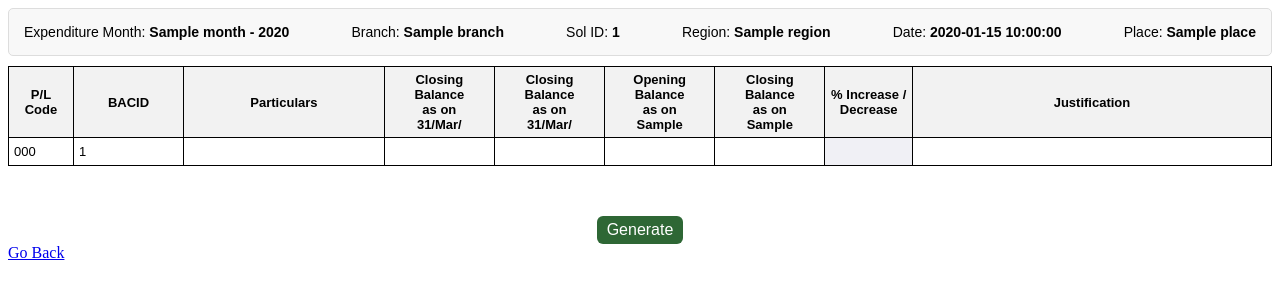
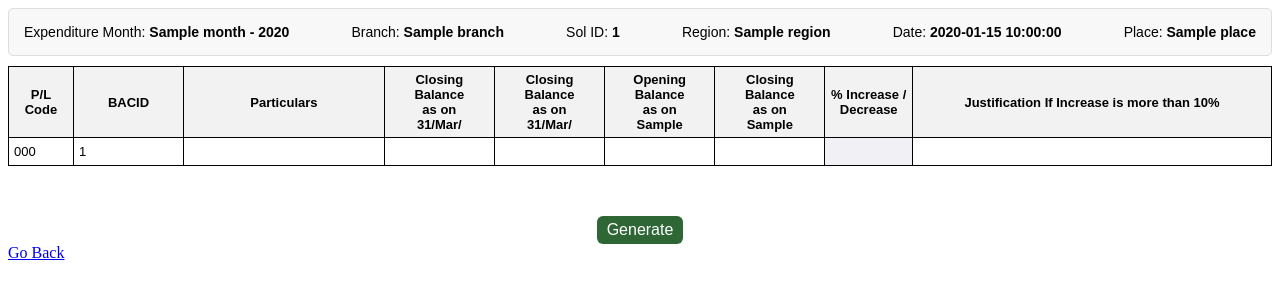
Before and after one commit to rajumeher1/cntrl_expense, a Flask app: template templates/table.html in a window 1280 px wide. Shown: the top 300 px of the page. Run offline with Flask 3, Linux system fonts and the light colour scheme; the template is opened without the code that fills it: most values are stand-ins (such as "Sample title", 1, 10 or a date in 2020).

Commit message:
Justification text change

```diff
--- a/templates/table.html
+++ b/templates/table.html
@@ -34,7 +34,7 @@
                         <th>Opening Balance<br>as on<br>{{ first_day_of_month }}</th>
                         <th>Closing Balance<br>as on<br>{{ last_day_of_month }}</th>
                         <th>% Increase / Decrease</th>
-                        <th>Justification</th>
+                        <th>Justification If Increase is more than 10%</th>
                     </tr>
                     <input type="hidden" name="region" value="{{ region }}">
                     <input type="hidden" name="month" value="{{ month }}">
@@ -76,7 +76,7 @@
                             <input type="number" step="any" name="{{ code }}_cb_cur_month" required oninput="updatePercentage('{{ code }}')">
                         </td>
                         <td data-label="% Increase / Decrease" id="{{ code }}_percentage"></td>
-                        <td data-label="Justification">
+                        <td data-label="Justification If Increase is more than 10%">
                             <input type="text" name="{{ code }}_justification" value="" disabled>
                         </td>
                     </tr>
```
